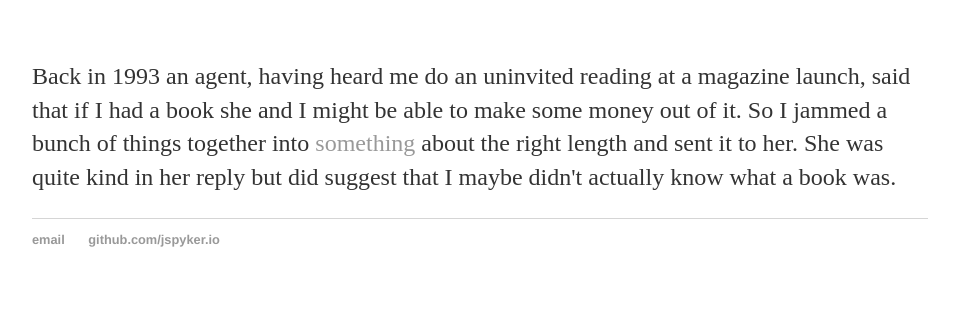
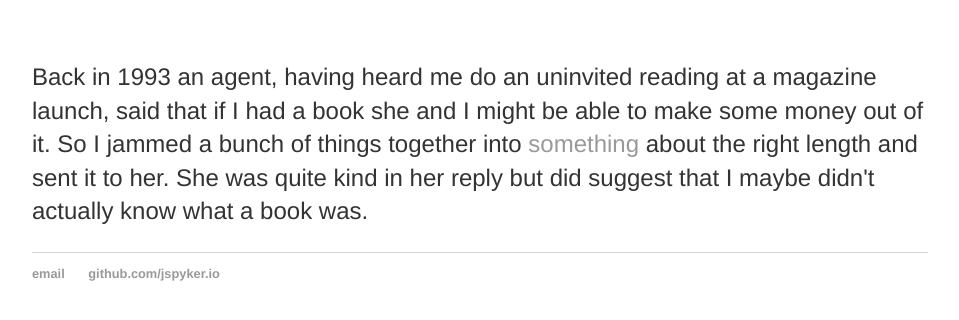
Before and after one commit to jspyker/jspyker.github.io, a Jekyll site: the page built from index.html, in a window 1280 px wide. Shown: the top 320 px of the page, without its empty margins (160-1119 px from the left). Built offline with Jekyll 4.4.1, drawn with Linux system fonts in a browser that asks for light colours.

Commit message:
Update main.css

```diff
--- a/css/main.css
+++ b/css/main.css
@@ -24,9 +24,10 @@ h1 {
     font-family:'Helvetica', 'Arial', 'Sans-Serif';
 }
 p {
+    font-family:'Helvetica', 'Arial', 'Sans-Serif';
     font-size: 1.5em;
     line-height: 1.4em;
-    color: #333;
+    color: rgb(51, 51, 51);
 }
 footer {
     border-top: 1px solid #d5d5d5;
```
